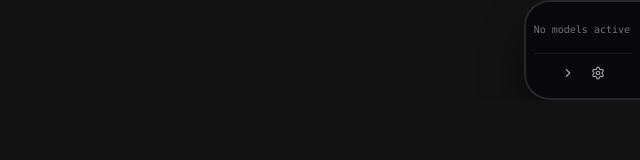
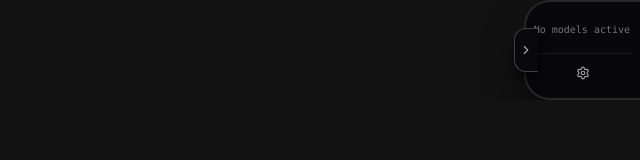
Before and after one commit to adityarya24/agent-notch, a React (Vite) app: page / in a window 1280 px wide. Shown: the top 160 px of the page, without its empty margins (640-1280 px from the left). Built offline with nearby package versions, Linux system fonts and the light colour scheme.

Commit message:
style: refine edge collapse control

```diff
--- a/electron/main.js
+++ b/electron/main.js
@@ -19,7 +19,7 @@ const logFile = runtimePath('electron_boot.log');
 const OVERLAY = {
   dock: { width: 360, height: 620 },
   settings: { width: 440, height: 640 },
-  collapsed: { width: 52, height: 76 }
+  collapsed: { width: 26, height: 64 }
 };
 
 function reduceMotionEnabled(cfg) {
--- a/src/App.jsx
+++ b/src/App.jsx
@@ -156,9 +156,9 @@ export default function App() {
           onClick={() => setCollapsed(false)}
           title="Expand Agent Notch"
           aria-label="Expand Agent Notch"
-          className="w-[46px] h-16 rounded-l-2xl border-l-2 border-y-2 border-[#27272a] bg-[#09090b]/98 text-neutral-400 shadow-2xl shadow-black/90 flex items-center justify-center transition-colors hover:border-emerald-400/60 hover:text-emerald-300"
+          className="w-[22px] h-12 rounded-l-full border-l-2 border-y-2 border-[#3f3f46] bg-[#09090b]/98 text-neutral-400 shadow-xl shadow-black/90 flex items-center justify-center transition-colors hover:border-emerald-400/70 hover:text-emerald-300"
         >
-          <ChevronLeft className="w-4 h-4" />
+          <ChevronLeft className="w-3.5 h-3.5" />
         </button>
       </div>
     );
@@ -192,6 +192,16 @@ export default function App() {
         className="relative bg-[#09090b]/98 backdrop-blur-2xl border-l-2 border-t-2 border-b-2 border-[#27272a] shadow-2xl shadow-black/95 py-3 px-2 rounded-l-[26px] z-40 transition-all duration-200 hover:border-[#34d399]/60 max-h-[560px] flex flex-col items-center justify-between gap-2"
         onMouseLeave={() => setHoveredModelId(null)}
       >
+        <button
+          type="button"
+          onClick={() => setCollapsed(true)}
+          title="Collapse Agent Notch"
+          aria-label="Collapse Agent Notch"
+          className="absolute -left-3 top-1/2 -translate-y-1/2 w-6 h-11 rounded-l-xl border-l border-y border-[#3f3f46] bg-[#09090b] text-neutral-400 shadow-lg shadow-black/70 z-50 flex items-center justify-center transition-colors hover:border-emerald-400/70 hover:text-emerald-300"
+        >
+          <ChevronRight className="w-3.5 h-3.5" />
+        </button>
+
         {/* Scrollable Model Rings List */}
         <div
           ref={scrollRef}
@@ -260,16 +270,7 @@ export default function App() {
             {flash.line}
           </div>
         )}
-        <div className="pt-1.5 border-t border-[#27272a]/60 w-full flex justify-center gap-1">
-          <button
-            type="button"
-            onClick={() => setCollapsed(true)}
-            title="Collapse Agent Notch"
-            aria-label="Collapse Agent Notch"
-            className="p-1.5 rounded-full text-neutral-400 hover:text-emerald-300 hover:bg-white/10 transition-all duration-200"
-          >
-            <ChevronRight className="w-3.5 h-3.5" />
-          </button>
+        <div className="pt-1.5 border-t border-[#27272a]/60 w-full flex justify-center">
           <button
             onClick={() => {
               setHoveredModelId(null);
```
